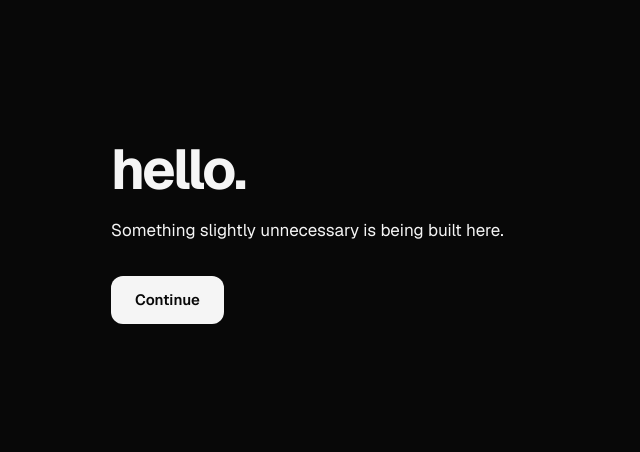
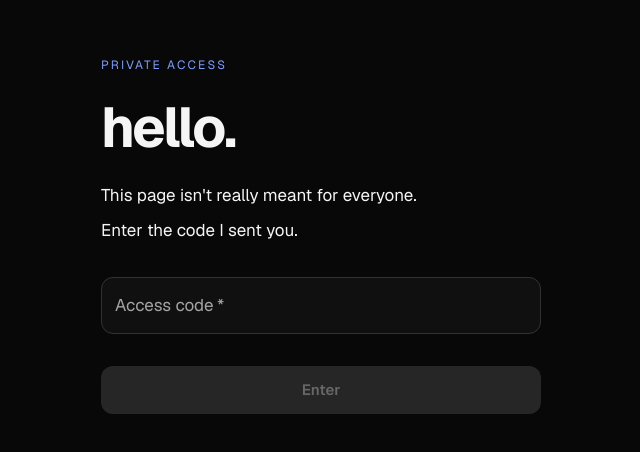
Before and after one commit to AldenDerf/hello, a Next.js app: page / in a window 1280 px wide. Shown: the part 168-620 px from the top of the page, without its empty margins (319-959 px from the left). Built offline with nearby package versions, Linux system fonts and the light colour scheme; no server answers; what @mui/material-nextjs would draw is missing.

Commit message:
feat: add invite access gate experience

```diff
--- /dev/null
+++ b/src/app/actions/invite.ts
@@ -0,0 +1,28 @@
+"use server";
+
+import { redeemInviteWithCookie } from "@/lib/invite/cookie";
+
+export type AccessResult = { kind: "INVALID" | "ACTIVE" | "TEST" | "COMPLETED" | "ALREADY_ACTIVE" | "ERROR" };
+
+export async function submitInviteCode(rawCode: string): Promise<AccessResult> {
+  try {
+    const result = await redeemInviteWithCookie(rawCode);
+    switch (result.kind) {
+      case "TEST":
+        return { kind: "TEST" };
+      case "ACTIVE_INVITE":
+        return { kind: "ACTIVE" };
+      case "INVALID":
+        return { kind: "INVALID" };
+      case "COMPLETED":
+        return { kind: "COMPLETED" };
+      case "ALREADY_ACTIVE":
+        return { kind: "ALREADY_ACTIVE" };
+    }
+  } catch (error) {
+    if (process.env.NODE_ENV !== "production") {
+      console.error("Invite submission failed:", error);
+    }
+    return { kind: "ERROR" };
+  }
+}
--- a/src/app/page.tsx
+++ b/src/app/page.tsx
@@ -1,17 +1,9 @@
-import { Box, Button, Stack, Typography } from "@mui/material";
+import { ExperienceEntry } from "@/components/invite/ExperienceEntry";
+import { validateInviteCookie } from "@/lib/invite/cookie";
 
-export default function Home() {
-  return (
-    <Box component="main" sx={{ minHeight: "100dvh", display: "grid", placeItems: "center", px: { xs: 2.5, sm: 3 }, py: 6 }}>
-      <Stack spacing={4} sx={{ width: "100%", maxWidth: 420 }}>
-        <Stack spacing={2}>
-          <Typography component="h1" variant="h1">hello.</Typography>
-          <Typography color="text.secondary" variant="body1">
-            Something slightly unnecessary is being built here.
-          </Typography>
-        </Stack>
-        <Button variant="contained" type="button" sx={{ alignSelf: "flex-start" }}>Continue</Button>
-      </Stack>
-    </Box>
-  );
+export default async function Home() {
+  const session = await validateInviteCookie();
+  const hasSession = session.kind === "TEST_SESSION" || session.kind === "ACTIVE_INVITE_SESSION";
+
+  return <ExperienceEntry hasSession={hasSession} />;
 }
--- /dev/null
+++ b/src/components/invite/ExperienceEntry.tsx
@@ -0,0 +1,191 @@
+"use client";
+
+import { useEffect, useState, type FormEvent } from "react";
+import { Box, Button, Stack, TextField, Typography } from "@mui/material";
+import { AnimatePresence, motion, useReducedMotion } from "motion/react";
+import { submitInviteCode, type AccessResult } from "@/app/actions/invite";
+
+type Scene = "ACCESS" | "CHECKING" | "GRANTED" | "WARNING" | "READY" | "ALREADY_ACTIVE" | "COMPLETED";
+type ErrorKind = "INVALID" | "ERROR" | null;
+
+export function ExperienceEntry({ hasSession }: { hasSession: boolean }) {
+  const [scene, setScene] = useState<Scene>(hasSession ? "WARNING" : "ACCESS");
+  const [code, setCode] = useState("");
+  const [error, setError] = useState<ErrorKind>(null);
+  const reducedMotion = useReducedMotion();
+
+  useEffect(() => {
+    if (scene !== "GRANTED") return;
+    const timer = window.setTimeout(() => setScene("WARNING"), reducedMotion ? 0 : 650);
+    return () => window.clearTimeout(timer);
+  }, [scene, reducedMotion]);
+
+  async function submit(event: FormEvent<HTMLFormElement>) {
+    event.preventDefault();
+    if (scene === "CHECKING") return;
+    setError(null);
+    setScene("CHECKING");
+
+    let result: AccessResult;
+    try {
+      result = await submitInviteCode(code);
+    } catch {
+      result = { kind: "ERROR" };
+    }
+
+    switch (result.kind) {
+      case "ACTIVE":
+      case "TEST":
+        setCode("");
+        setScene("GRANTED");
+        break;
+      case "INVALID":
+      case "ERROR":
+        setError(result.kind);
+        setScene("ACCESS");
+        break;
+      case "ALREADY_ACTIVE":
+        setScene("ALREADY_ACTIVE");
+        break;
+      case "COMPLETED":
+        setScene("COMPLETED");
+        break;
+    }
+  }
+
+  return (
+    <Box
+      component="main"
+      sx={{
+        minHeight: "100dvh",
+        display: "grid",
+        placeItems: "center",
+        px: { xs: 2.5, sm: 3 },
+        py: { xs: 6, sm: 8 },
+      }}
+    >
+      <Box sx={{ width: "100%", maxWidth: 440 }}>
+        <AnimatePresence mode="wait" initial={false}>
+          <motion.div
+            key={scene}
+            initial={reducedMotion ? { opacity: 0 } : { opacity: 0, y: 12 }}
+            animate={{ opacity: 1, y: 0 }}
+            exit={reducedMotion ? { opacity: 0 } : { opacity: 0, y: -8 }}
+            transition={{ duration: reducedMotion ? 0.1 : 0.3, ease: "easeOut" }}
+          >
+            {scene === "ACCESS" && (
+              <Stack spacing={4}>
+                <Stack spacing={2}>
+                  <Typography variant="overline" sx={{ color: "primary.main", letterSpacing: "0.18em" }}>
+                    PRIVATE ACCESS
+                  </Typography>
+                  <Typography component="h1" variant="h1">hello.</Typography>
+                  <Stack spacing={1} sx={{ pt: 1 }}>
+                    <Typography color="text.secondary">This page isn&apos;t really meant for everyone.</Typography>
+                    <Typography color="text.secondary">Enter the code I sent you.</Typography>
+                  </Stack>
+                </Stack>
+                <Box component="form" onSubmit={submit} noValidate>
+                  <Stack spacing={2}>
+                    <TextField
+                      id="invite-code"
+                      label="Access code"
+                      value={code}
+                      onChange={(event) => { setCode(event.target.value); setError(null); }}
+                      autoComplete="off"
+                      autoCapitalize="characters"
+                      spellCheck={false}
+                      required
+                      fullWidth
+                      error={error !== null}
+                      aria-describedby={error ? "invite-feedback" : undefined}
+                      slotProps={{ htmlInput: { minLength: 1 } }}
+                      sx={{
+                        "& .MuiOutlinedInput-root": {
+                          minHeight: 56,
+                          backgroundColor: "#101010",
+                          "& fieldset": { borderColor: "rgba(255,255,255,0.14)" },
+                          "&:hover fieldset": { borderColor: "rgba(255,255,255,0.3)" },
+                          "&.Mui-focused fieldset": { borderColor: "primary.main" },
+                        },
+                      }}
+                    />
+                    <Box id="invite-feedback" role={error ? "alert" : undefined} aria-live="polite" sx={{ minHeight: error ? "auto" : 0 }}>
+                      {error && (
+                        <Stack spacing={0.5}>
+                          <Typography>{error === "INVALID" ? "That code doesn’t look right." : "Something went wrong on my side."}</Typography>
+                          <Typography color="text.secondary">{error === "INVALID" ? "Check it and try again." : "Try that again."}</Typography>
+                        </Stack>
+                      )}
+                    </Box>
+                    <Button type="submit" variant="contained" disabled={!code.trim()} fullWidth>Enter</Button>
+                  </Stack>
+                </Box>
+              </Stack>
+            )}
+
+            {scene === "CHECKING" && (
+              <Stack spacing={2} aria-live="polite">
+                <Typography component="h1" variant="h5">Checking your code...</Typography>
+                <Typography color="text.secondary">This should only take a second.</Typography>
+              </Stack>
+            )}
+
+            {scene === "GRANTED" && (
+              <Typography component="h1" variant="h5" sx={{ color: "primary.main", letterSpacing: "0.08em" }}>
+                ACCESS GRANTED
+              </Typography>
+            )}
+
+            {scene === "WARNING" && (
+              <Stack spacing={4}>
+                <Typography variant="overline" sx={{ color: "primary.main", letterSpacing: "0.18em" }}>
+                  ONE-TIME ACCESS
+                </Typography>
+                <Stack spacing={3}>
+                  <Typography component="h1" variant="h4" sx={{ fontWeight: 600, letterSpacing: "-0.035em" }}>
+                    This page was made for one person.
+                  </Typography>
+                  <Typography>One access code.<br />One first run.<br />Yours.</Typography>
+                  <Typography color="text.secondary">
+                    Once you finish this, you won&apos;t be able to open the same first-run experience again.
+                  </Typography>
+                  <Typography>So for the next few minutes...</Typography>
+                  <Typography>stay focused.</Typography>
+                  <Typography color="text.secondary">
+                    No multitasking.<br />No skipping ahead.<br />Instagram can wait.
+                  </Typography>
+                  <Typography>May tanong ako mamaya.</Typography>
+                </Stack>
+                <Button variant="contained" onClick={() => setScene("READY")} fullWidth>
+                  Alright. You have my attention.
+                </Button>
+              </Stack>
+            )}
+
+            {scene === "READY" && (
+              <Stack spacing={2}>
+                <Typography component="h1" variant="h4">Good.</Typography>
+                <Typography color="text.secondary">Let&apos;s begin.</Typography>
+              </Stack>
+            )}
+
+            {scene === "ALREADY_ACTIVE" && (
+              <Stack spacing={2}>
+                <Typography component="h1" variant="h4">This invite is already in progress.</Typography>
+                <Typography color="text.secondary">Open it from the same session you started with, or try again later.</Typography>
+              </Stack>
+            )}
+
+            {scene === "COMPLETED" && (
+              <Stack spacing={2}>
+                <Typography component="h1" variant="h5" sx={{ letterSpacing: "0.08em" }}>ACCESS ALREADY USED</Typography>
+                <Typography color="text.secondary">You&apos;ve already been through this once.</Typography>
+              </Stack>
+            )}
+          </motion.div>
+        </AnimatePresence>
+      </Box>
+    </Box>
+  );
+}
```
